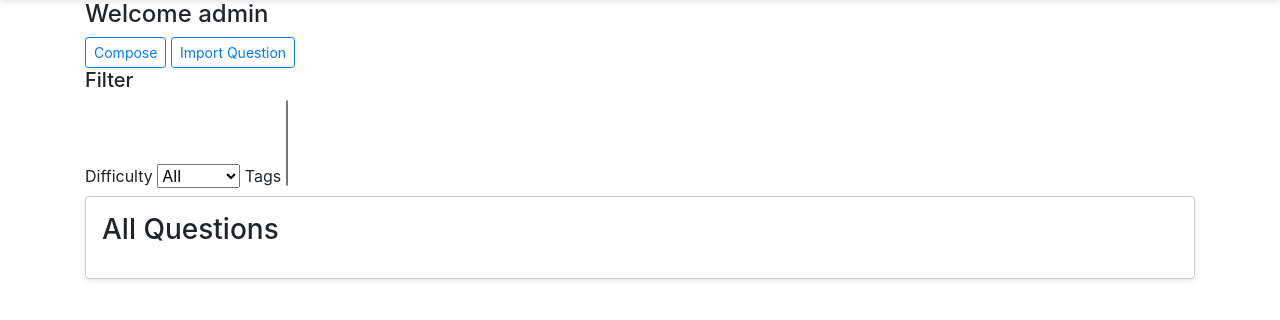
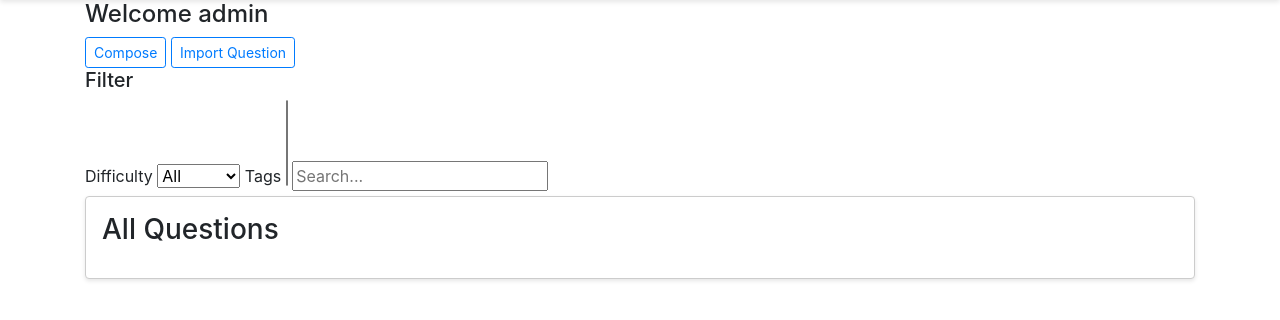
Before and after one commit to ArshPelia/Leetcode-Tracker, a Django app: page / in a window 1280 px wide. Shown: the part 56-376 px from the top of the page. Run offline with Django 4.2, Linux system fonts and the light colour scheme; a user stored in the database is signed in; data comes from the database, SQL or seed files in the repository; data that the repository does not hold is empty; some libraries are stand-ins or nearby versions.

Commit message:
added search bar for filter

```diff
--- a/tracker/mainapp/static/mainapp/index.js
+++ b/tracker/mainapp/static/mainapp/index.js
@@ -1,7 +1,8 @@
 // Define a global object to store filter configurations
 const filterConfig = {
     difficulty: null,
-    tags: []
+    tags: [],
+    searchQuery: ''
 };
 
 // Global variable to store the loaded questions data
@@ -75,7 +76,11 @@
         updateTable();
     });
 
-
+    document.querySelector('#search-input').addEventListener('input', event => {
+        const searchQuery = event.target.value.toLowerCase();
+        filterConfig.searchQuery = searchQuery;
+        updateTable();
+    });
 
 
 });
@@ -98,6 +103,15 @@
         });
     }
 
+    if (filterConfig.searchQuery) {
+        filteredQuestions = filteredQuestions.filter(question => {
+            return (
+                question.title.toLowerCase().includes(filterConfig.searchQuery) ||
+                question.tags.toLowerCase().includes(filterConfig.searchQuery)
+            );
+        });
+    }
+
     return filteredQuestions;
 }
 
@@ -107,6 +121,7 @@
 
     const questionView = document.querySelector('#allquestions-view');
     const filtersSection = document.querySelector('#filters');
+    const searchInput = document.querySelector('#search-input');
 
     // Clear the table content but keep the filters section
     while (questionView.firstChild) {
@@ -134,7 +149,9 @@
         tagsSelect.appendChild(option);
     });
 
+    questionView.appendChild(searchInput);
     questionView.appendChild(table);
+    document.getElementById("search-input").focus();
     console.log(filterConfig);
 }
 
--- a/tracker/mainapp/templates/mainapp/index.html
+++ b/tracker/mainapp/templates/mainapp/index.html
@@ -31,6 +31,7 @@
         <select id="tags-filter" multiple>
     <!-- Options will be populated dynamically -->
         </select>
+        <input type="text" id="search-input" placeholder="Search...">
     </div>
 
     <div id="allquestions-view">
```
